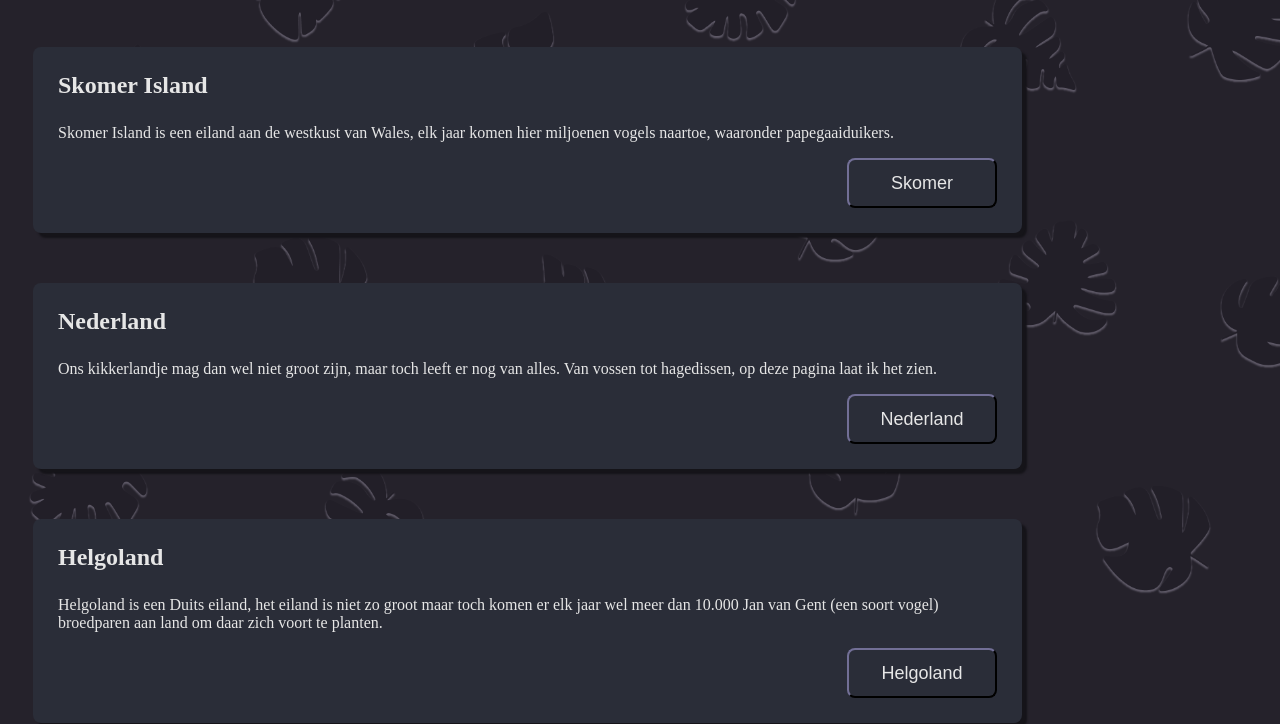
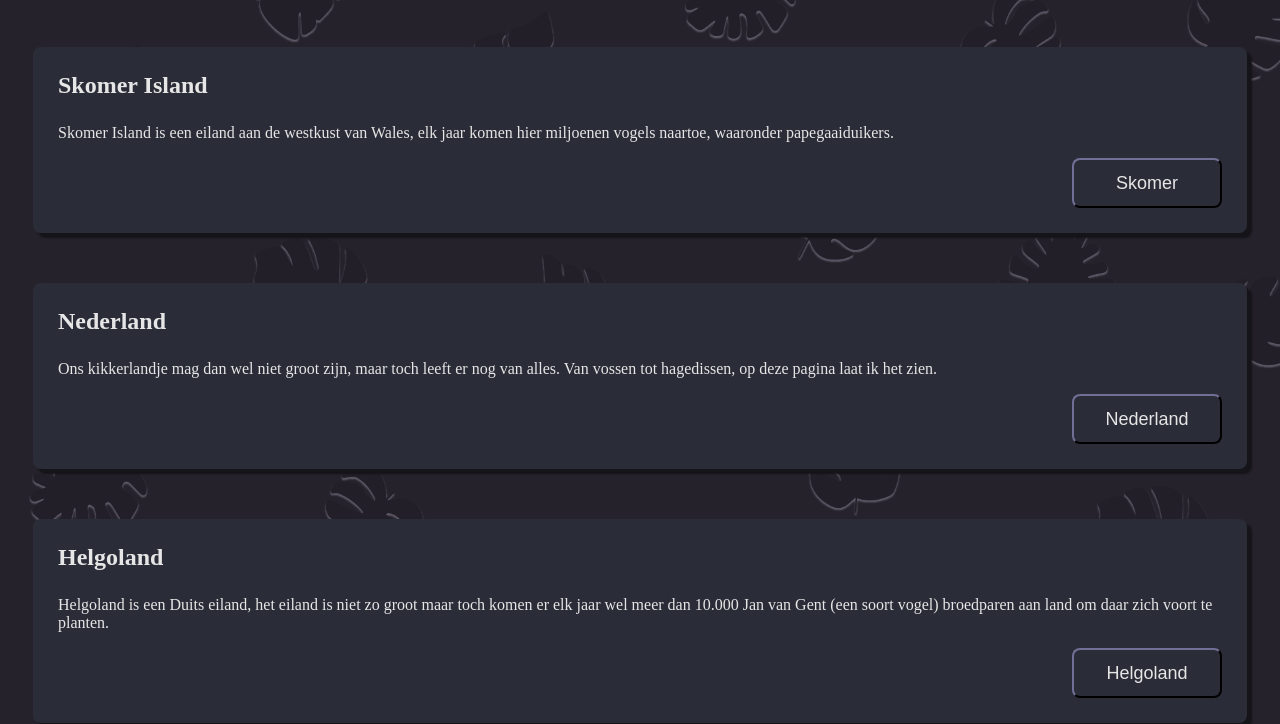
Before and after one commit to KelvinD1112/InternetStandaarden, a plain HTML site: page index.html in a window 1280 px wide. Shown: the part 101-825 px from the top of the page. Drawn offline with Linux system fonts and the light colour scheme.

Commit message:
Update style.css
250 --> 25

```diff
--- a/style.css
+++ b/style.css
@@ -29,7 +29,7 @@ p {
 
 div {
   /* Top, Right, Bottom, Left (dit doe je trouwens met "command" + "/" */
-  margin: 50px 250px 50px 25px;
+  margin: 50px 25px 50px 25px;
   padding: 25px;
   background-color: #2A2D38;
   box-shadow: 5px 5px 2px #151419;
```
